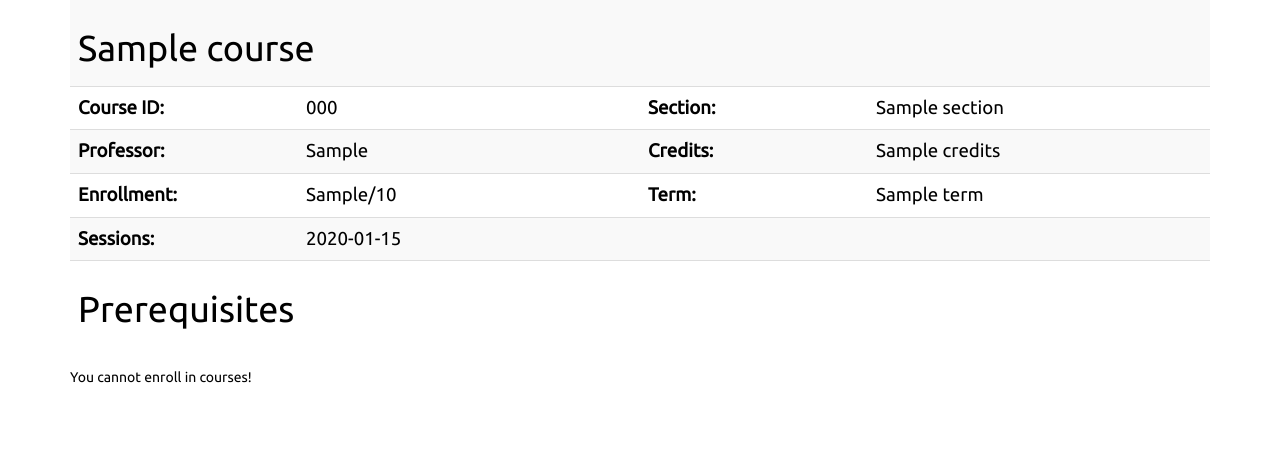
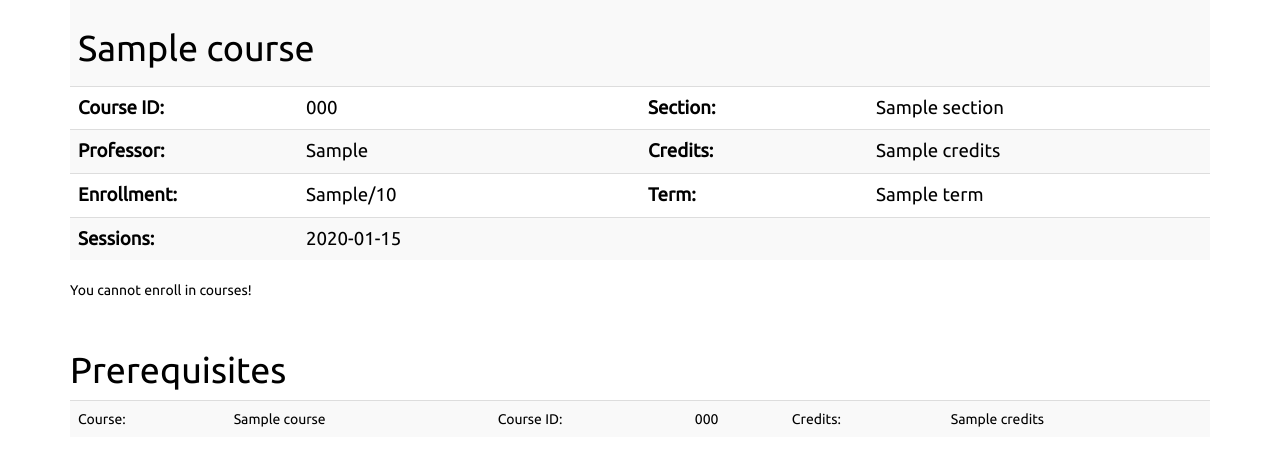
Before and after one commit to amccarthy1/gr8, a Django app: template gr8/grading/templates/course_info.html in a window 1280 px wide. Shown: the part 73-539 px from the top of the page. Run offline with Django 3.2, Linux system fonts and the light colour scheme; the template is opened without the code that fills it: most values are stand-ins (such as "Sample title", 1, 10 or a date in 2020); some libraries are stand-ins or nearby versions.

Commit message:
Prereq display on course info page. Fix for course credits.

```diff
--- a/gr8/grading/templates/course_info.html
+++ b/gr8/grading/templates/course_info.html
@@ -41,13 +41,6 @@ Course Info {{ course.desc_string }}
             <td class="item-name">Sessions:</td>
             <td class="item-value" colspan=3>{{ course.get_course_times|safe }}</td>
         </tr>
-        {% if course.prereq_set.count %}
-        <tr>
-            <th colspan=4>
-                <h1>Prerequisites</h1>
-            </th>
-        </tr>
-        {% endif %}
         {% if can_enroll %}
         <tr>
             <form action="{% url 'grading:info' course.id %}" method="post">
@@ -91,6 +84,28 @@ Course Info {{ course.desc_string }}
 {% elif is_in_cart %}
     <p>This course is on your bucket list.</p>
 {% endif %}
+<br/>
+ {% if course.get_prereqs.count %}
+    <th colspan=4>
+        <h1>Prerequisites</h1>
+    </th>
+
+    <table id="prereq-table" class="table table-striped">
+        <tbody>
+        {% for prereq in course.get_prereqs %}
+            <tr>
+                <td class="item-name">Course: </td>
+                <td class="item-value ">{{ prereq.course.name }}</td>
+                <td class="item-name">Course ID:</td>
+                <td class="item-value">{{ prereq.course.code }}</td>
+                <td class="item-name">Credits:</td>
+                <td class="item-value">{{ prereq.course.credits }}</td>
+            </tr>
+        {% endfor %}
+        </tbody>
+    </table>
+{% endif %}
+
 
 {% endblock content %}
 {% block extrascripts %}
```
Also changed, not shown: gr8/grading/models.py (+6 -1 lines).
